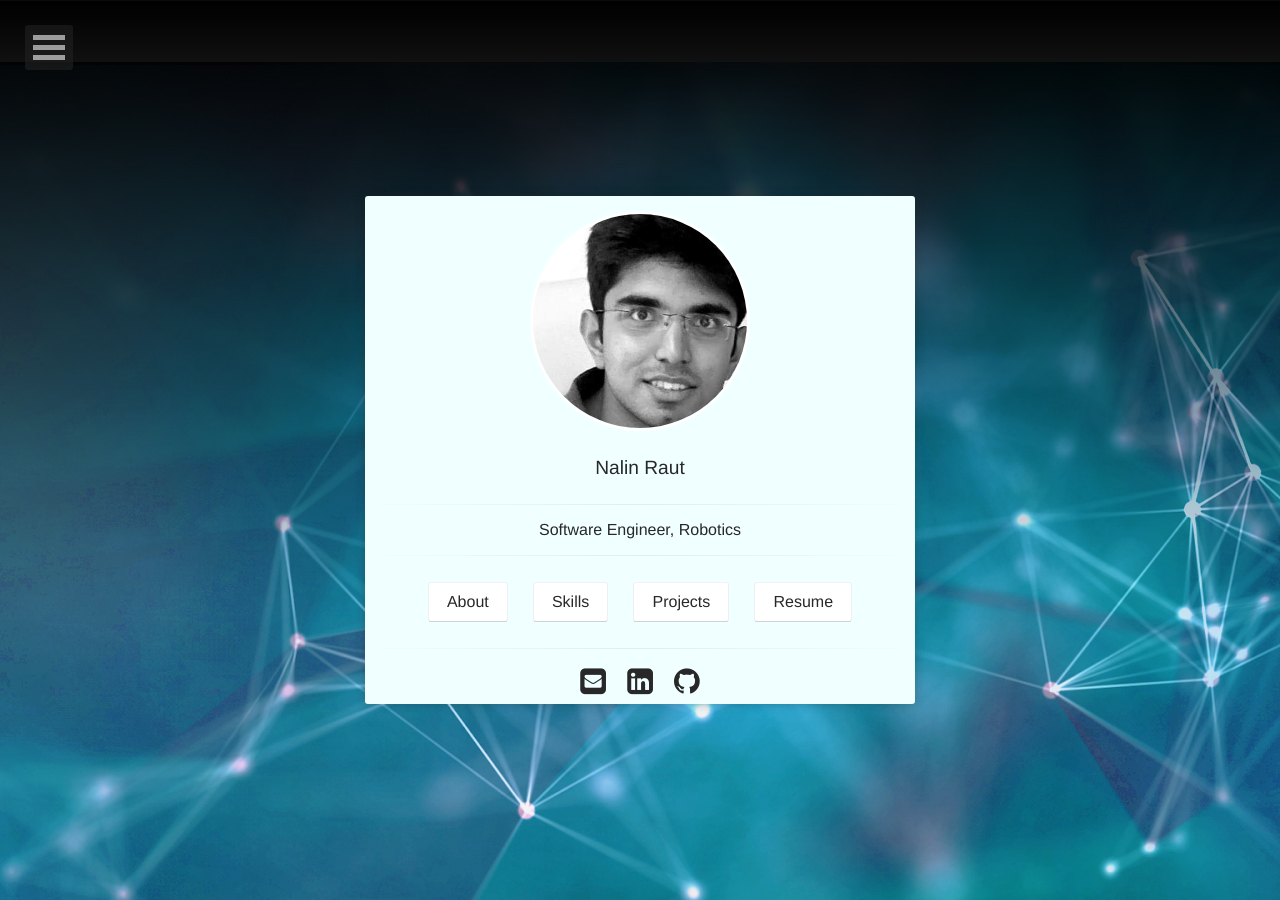
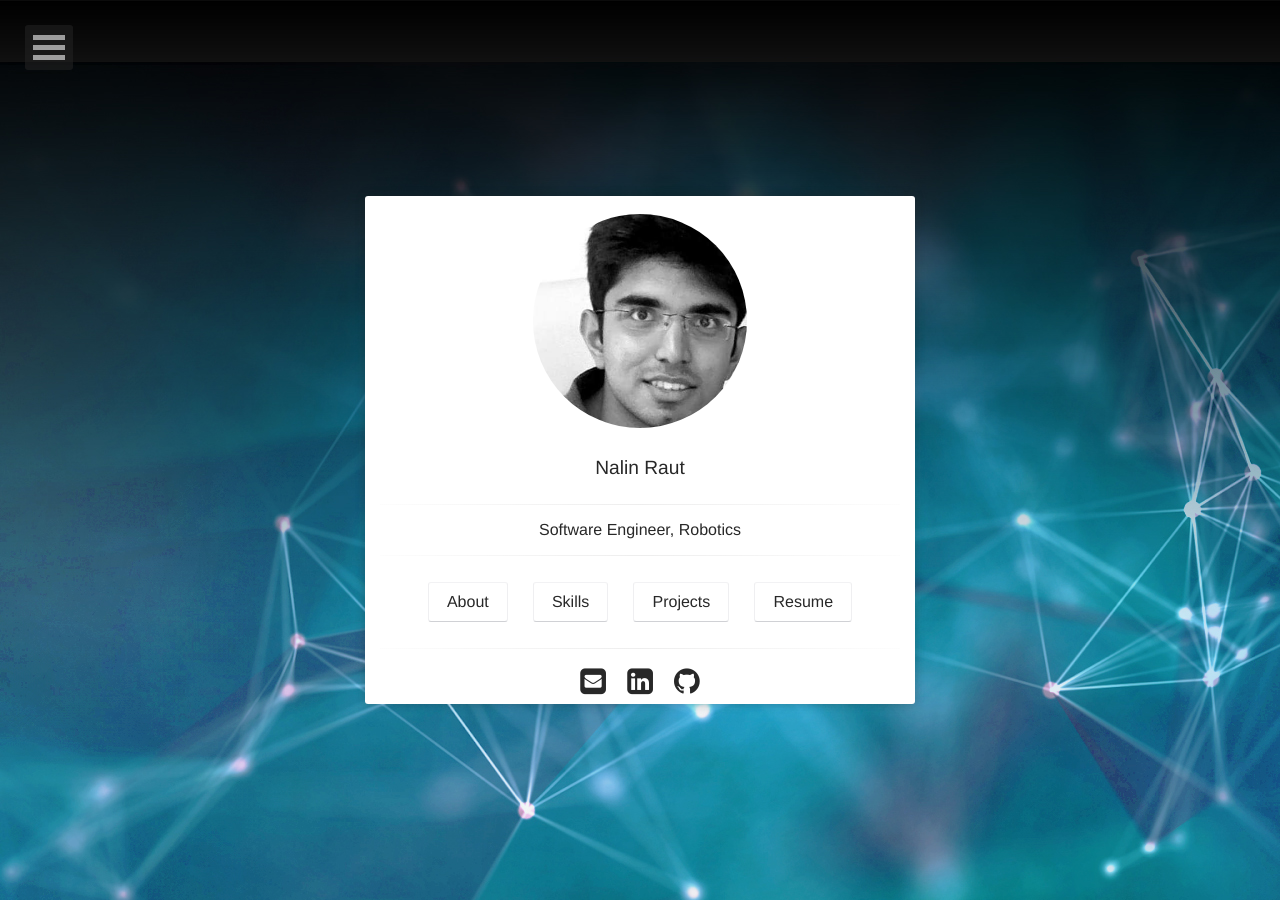
Before and after one commit to nalinraut/nalinraut.github.io, a Jekyll site: the page built from index.html, in a window 1280 px wide. Built offline with Jekyll 4.4.1, drawn with Linux system fonts in a browser that asks for light colours.

```diff
--- a/_sass/site.scss
+++ b/_sass/site.scss
@@ -76,7 +76,7 @@
 	padding-right: 15px;
 	padding-left: 15px;
 	@include center-block();
-	background-color: $azure;
+	background-color: rgba(255,255,255,80);
 	color: $color_shark;
 	z-index: 1;
 	border-radius: 3px;
```
